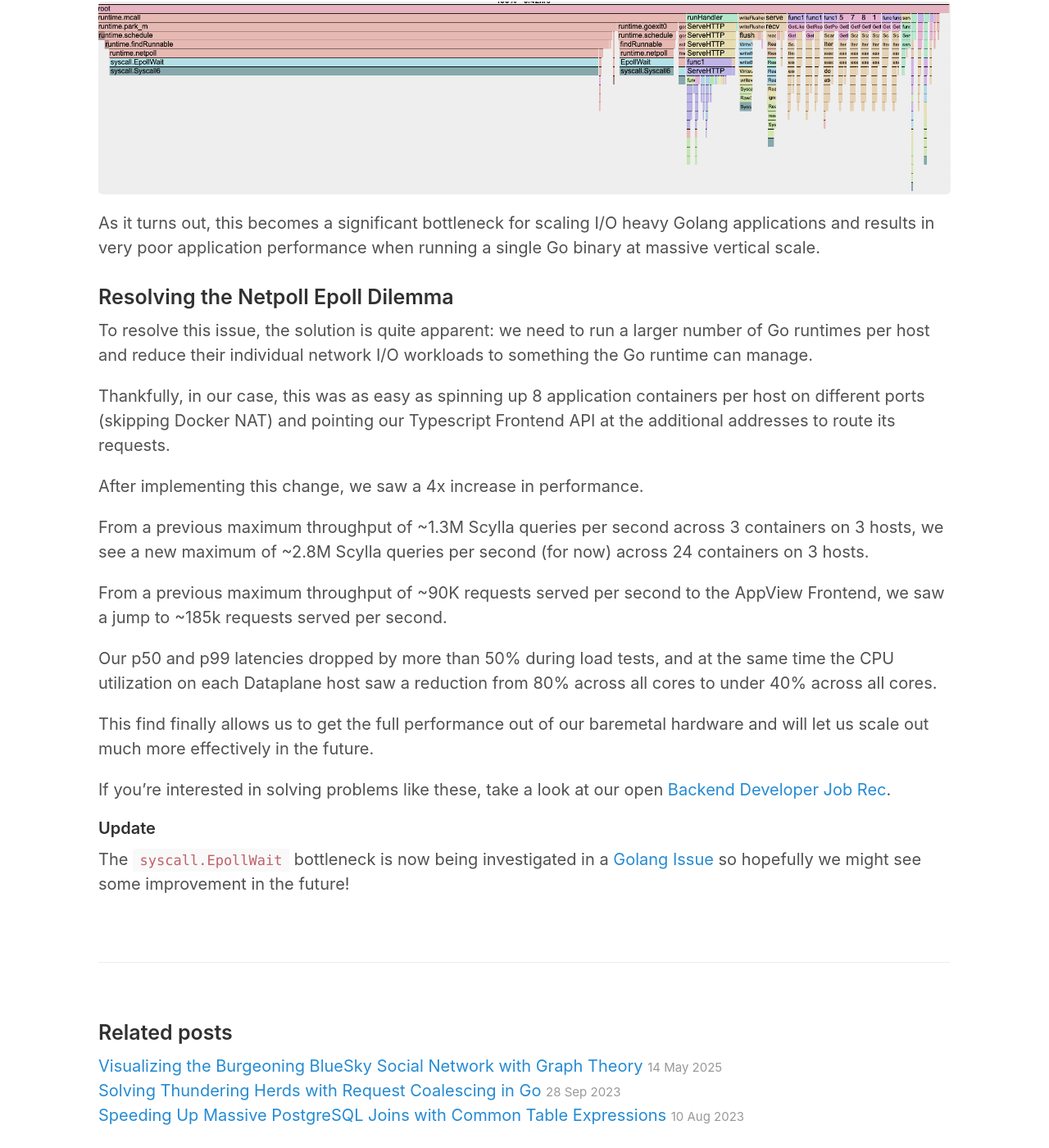
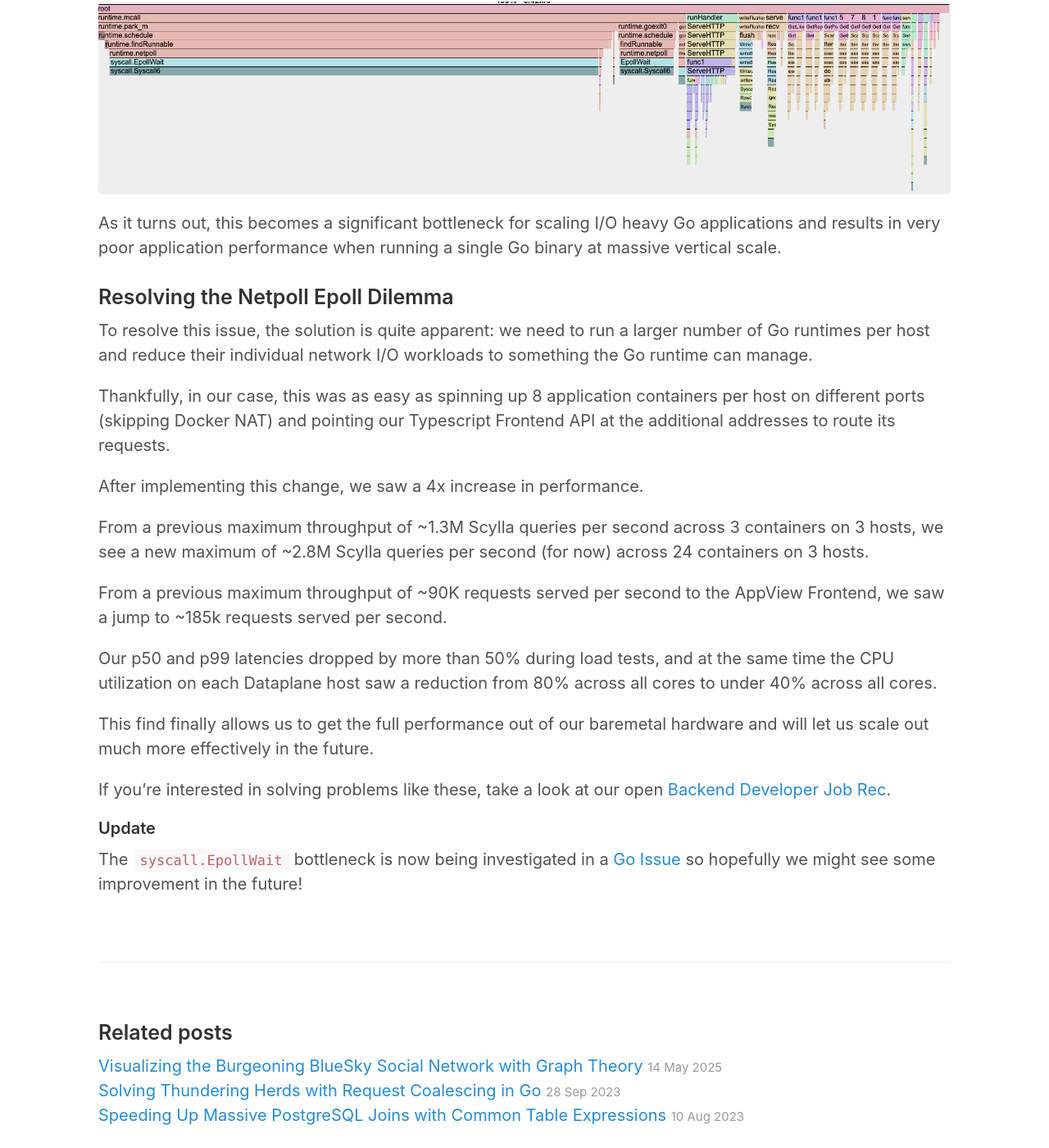
Before and after one commit to jazware/jazco-dev, a Jekyll site: the page built from _posts/2024-01-10-golang-and-epoll.md, in a window 1280 px wide and 1400 px high, scrolled down 2822 px. Shown: the whole window at 82% size. Built offline with Jekyll 4.4.1, drawn with Linux system fonts in a browser that asks for light colours; some of the changed text lies outside the part shown.

Commit message:
Make David Cheney Happy

```diff
--- a/_posts/2024-01-10-golang-and-epoll.md
+++ b/_posts/2024-01-10-golang-and-epoll.md
@@ -1,6 +1,6 @@
 ---
 layout: post
-title: "Scaling Golang to 192 Cores with Heavy I/O"
+title: "Scaling Go to 192 Cores with Heavy I/O"
 excerpt: "When running on baremetal, however, we found two key limitations of the Go runtime so far:
 
 1. Systems with a lot of RAM can have a lot of allocations, prompting the Go Garbage Collector to aggressively steal CPU.
@@ -21,7 +21,7 @@ To allow AppViewV2 to scale horizontally, we needed to build on top of a horizon
 
 ## The V2 Dataplane
 
-We chose to build the V2 Dataplane as a Golang service on top of ScyllaDB and Redis.
+We chose to build the V2 Dataplane as a Go service on top of ScyllaDB and Redis.
 
 We have a Scylla cluster running on our own hardware in a datacenter, along with a number of dense compute nodes for backend services.
 
@@ -74,7 +74,7 @@ In a CPU profile, this manifests as nearly 65% of our CPU time being spent on `s
 
 ![CPU profile showing >65% CPU usage in EPollWait](/public/images/2024-01-10/epoll.png)
 
-As it turns out, this becomes a significant bottleneck for scaling I/O heavy Golang applications and results in very poor application performance when running a single Go binary at massive vertical scale.
+As it turns out, this becomes a significant bottleneck for scaling I/O heavy Go applications and results in very poor application performance when running a single Go binary at massive vertical scale.
 
 ### Resolving the Netpoll Epoll Dilemma
 
@@ -96,4 +96,4 @@ If you're interested in solving problems like these, take a look at our open [Ba
 
 #### Update
 
-The `syscall.EpollWait` bottleneck is now being investigated in a [Golang Issue](https://github.com/golang/go/issues/65064) so hopefully we might see some improvement in the future!
+The `syscall.EpollWait` bottleneck is now being investigated in a [Go Issue](https://github.com/golang/go/issues/65064) so hopefully we might see some improvement in the future!
```
